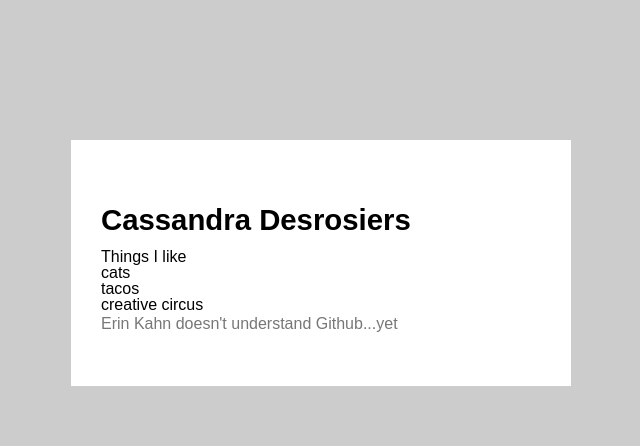
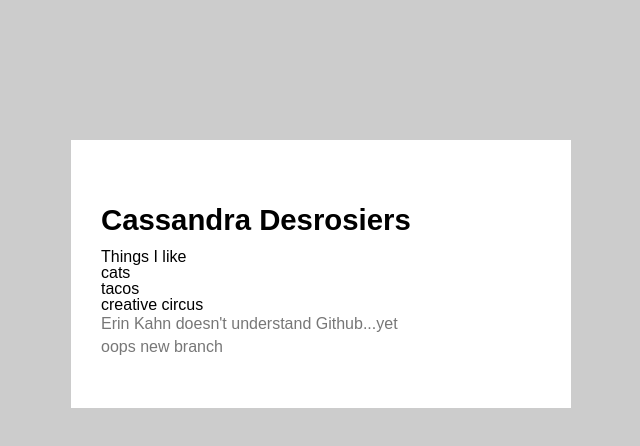
Before and after one commit to cassandradesro/wd3-week1-demo, a website: page index.html in a window 1280 px wide. Shown: the whole page, without its empty margins (319-959 px from the left). Drawn offline with Linux system fonts and the light colour scheme.

Commit message:
oops new branch

```diff
--- a/index.html
+++ b/index.html
@@ -22,6 +22,7 @@
 			</ul>
 
 			<p>Erin Kahn doesn't understand Github...yet</p>
+			<p>oops new branch</p>
 		</div>
 
 
```
